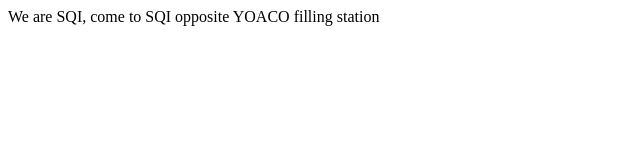
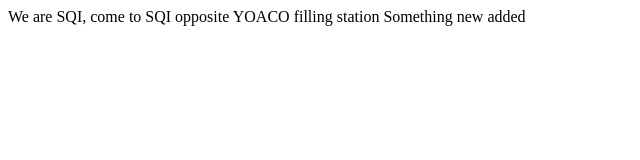
Before and after one commit to atomty1/mygit, a plain HTML site: page about.html in a window 1280 px wide. Shown: the whole page, without its empty margins (0-640 px from the left). Drawn offline with Linux system fonts and the light colour scheme.

Commit message:
about us page altered

```diff
--- a/about.html
+++ b/about.html
@@ -5,5 +5,6 @@
 </head>
 <body>
 We are SQI, come to SQI opposite YOACO filling station
+Something new added
 </body>
 </html>
```
